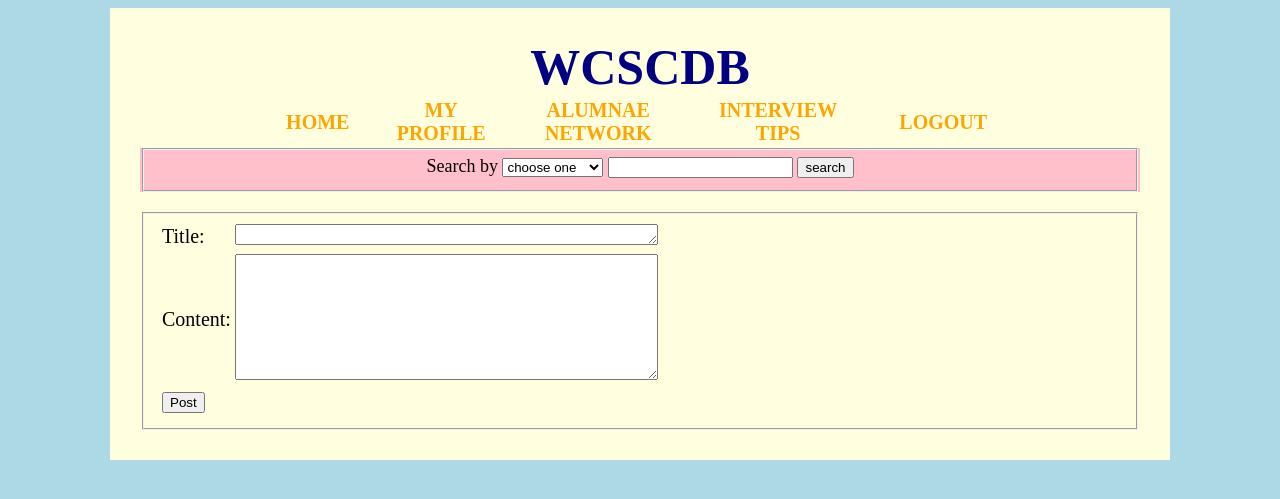
After one commit to hskim37/WCSCDB, a Flask app: page /write/ in a window 1280 px wide. The commit adds this page. Shown: the top 499 px of the page. Run offline with Flask 2, Linux system fonts and the light colour scheme; the visitor is signed in with stand-in values (Sample User, id 1); lists and menus that the app fills with data are empty; parts of the project's set-up code (start-up, migrations or seed data) failed here and were passed over.

Commit message:
minlength limit on postTitle&Content. Divided write page from tips page.

```diff
--- a/app.py
+++ b/app.py
@@ -222,60 +222,65 @@ def network():
 '''URL for posts on tips.'''
 @app.route("/tips/",methods=["GET","POST"])
 def tips():
-    if request.method == 'GET':
-        try:
-            if 'userID' in session:
+    if 'userID' in session:
+        if request.method=='GET':
+            try:
                 conn = dbi.connect()
                 posts = sqlOperations.getAllPosts(conn)
                 return render_template('tips.html',posts=posts)
-            else:
-                flash('You are not logged in. Please log in or register')
+            except Exception as err:
+                flash('some kind of error '+str(err))
                 return redirect(url_for('index'))
-        except Exception as err:
-            flash('some kind of error '+str(err))
-            return redirect(url_for('index'))
-    elif request.method == 'POST':
-        if "userID" in session:
+        else: # POST
+            try:
+                form_data = request.form
+                conn = dbi.connect()
+                if form_data['kind'] =='author':
+                    authorName = form_data['searchWord']
+                    posts = sqlOperations.searchPostbyAuthor(conn,authorName)
+                    return render_template('tips.html',posts=posts)
+                else: # keyword
+                    keyword = form_data['searchWord']
+                    posts = sqlOperations.searchPostbyKeyword(conn,keyword)
+                    return render_template('tips.html',posts=posts)
+            except Exception as err:
+                flash('Error: {}'.format(repr(err)))
+                posts = sqlOperations.getAllPosts(conn)
+                return redirect(url_for('tips',posts=posts))
+    else:
+        flash('You are not logged in. Please log in or register')
+        return redirect(url_for('index'))
+
+'''URL for writing tip posts.'''
+@app.route("/write/",methods=["GET","POST"])
+def write():
+    if 'userID' in session:
+        if request.method == 'GET':
+            return render_template("write.html")
+        else: # POST
             userID = session['userID']
             form_data = request.form
             conn = dbi.connect()
-            if form_data.get('kind')==None: #submit a post
-                print("here",form_data)
-                title = form_data["postTitle"]
-                content =form_data['article']
-                timeNow = datetime.now()
-                authorID = userID
-                lock.acquire()
-                try:
-                    sqlOperations.addPost(conn,authorID,content,title,timeNow)
-                    lock.release()
-                    posts = sqlOperations.getAllPosts(conn)
-                    # currently, once the user submit a post, they will not be able to edit it
-                    return redirect(url_for('tips',posts=posts))
-                    flash('Successfully submitted your post!')
-                except Exception as err:
-                    lock.release()
-                    flash('Some kind of post submission error: {}'.format(repr(err)))
-                    posts = sqlOperations.getAllPosts(conn)
-                    return redirect(url_for('tips',posts=posts))
-
-            else: #search for posts
-                try:
-                    if form_data['kind'] =='author':
-                        authorName= form_data['searchWord']
-                        posts = sqlOperations.searchPostbyAuthor(conn,authorName)
-                        return render_template('tips.html',posts=posts)
-                    elif form_data['kind'] =='keyword':
-                        keyword = form_data['searchWord']
-                        posts = sqlOperations.searchPostbyKeyword(conn,keyword)
-                        return render_template('tips.html',posts=posts)
-                except Exception as err:
-                    flash('Post submission error: {}'.format(repr(err)))
-                    posts = sqlOperations.getAllPosts(conn)
-                    return redirect(url_for('tips',posts=posts))
-        else:
-            flash('You are not logged in. Please log in or register')
-            return redirect(url_for('index'))
+            title = form_data['postTitle']
+            content = form_data['postContent']
+            timeNow = datetime.now()
+            authorID = userID
+            # lock.acquire()
+            try:
+                sqlOperations.addPost(conn,authorID,content,title,timeNow)
+                # lock.release()
+                posts = sqlOperations.getAllPosts(conn)
+                # currently, once the user submit a post, they will not be able to edit it
+                flash('Successfully submitted your post!')
+                return redirect(url_for('tips',posts=posts))
+            except Exception as err:
+                # lock.release()
+                flash('Some kind of post submission error: {}'.format(repr(err)))
+                posts = sqlOperations.getAllPosts(conn)
+                return redirect(url_for('tips',posts=posts))
+    else:
+        flash('You are not logged in. Please log in or register')
+        return redirect(url_for('index'))
 
 '''URL for profiles on network, visible to other users.'''
 @app.route("/profile/<userID>")
@@ -283,7 +288,6 @@ def alumnusPage(userID):
     profileInfo = sqlOperations.profileInfo(conn,userID)
     print("profileInfo is", profileInfo)
     return render_template("alumnus.html",result = profileInfo)
-
 
 if __name__ == '__main__':
 
--- a/static/style.css
+++ b/static/style.css
@@ -27,6 +27,12 @@ h1 {
     width: 75%;
     margin-left:auto;
     margin-right:auto;
+}
+
+.writePost {
+    color: darkgreen;
+    font-weight: bold;
+    border: 1px solid darkgreen;
 }
 
 #content {
--- a/templates/profile.html
+++ b/templates/profile.html
@@ -42,7 +42,7 @@
         <td><input type="radio" id="visibility" name="visibility" {{invisible}} value="N"> No</td>
       </tr>
       <tr>
-        <td><input type="submit" name="submit" value="Update"></td>
+        <td><input type="submit" name="Submit" value="Update"></td>
       </tr>
     </table>
   </fieldset>
--- /dev/null
+++ b/templates/write.html
@@ -0,0 +1,48 @@
+{% extends "base.html" %}
+
+{% block head_stuff %}
+{% endblock %}
+{% block main_content %}
+<!-- the search bar for interview tips -->
+<form class="search" method="POST" action="">
+<fieldset>
+    <tr><td>
+    <label>Search by
+            <select required="" name="kind">
+                <option value="">choose one</option>
+                <option value="author">Author Name</option>
+                <option value="keyword">Keyword</option>
+
+            </select>
+    </label>
+    </td></tr>
+    <tr><td>
+            <label for="searchWord"> </label></td>
+            <td><input type="text" name="searchWord" id="searchWord">
+    </td></tr>
+      <tr><td>
+      <input type="submit" value="search">
+      </td></tr>
+      </fieldset>
+</form>
+<p></p>
+<!-- form to submit posts  -->
+<form method="POST" action="{{ url_for('write') }}" id='write'>
+<fieldset>
+    <table>
+        <tr>
+            <td><label for="postTitle">Title: </label></td>
+            <td><textarea id="postTitle" name="postTitle" rows="1" cols="50" minlength=1 maxlength=50></textarea></td>
+        </tr>
+        <tr>
+            <td><label for="postContent">Content: </label></td>
+            <td><textarea id="postContent" name="postContent" rows="8" cols="50" minlength=1 maxlength=1000></textarea></td>
+        </tr>
+        <tr>
+            <td><input type="submit" name="submit" value="Post"></td>
+        </tr>
+    </table>
+</fieldset>
+</form>
+
+{% endblock %}
```
Also changed, not shown: templates/tips.html (+4 -23 lines).
